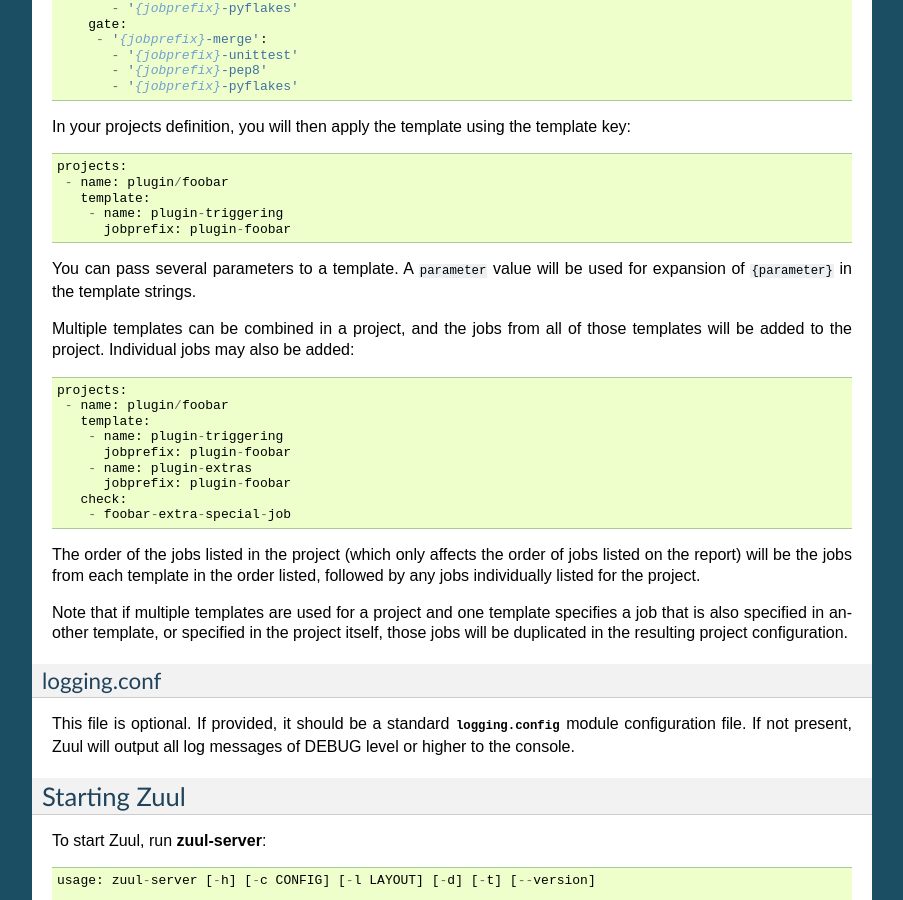
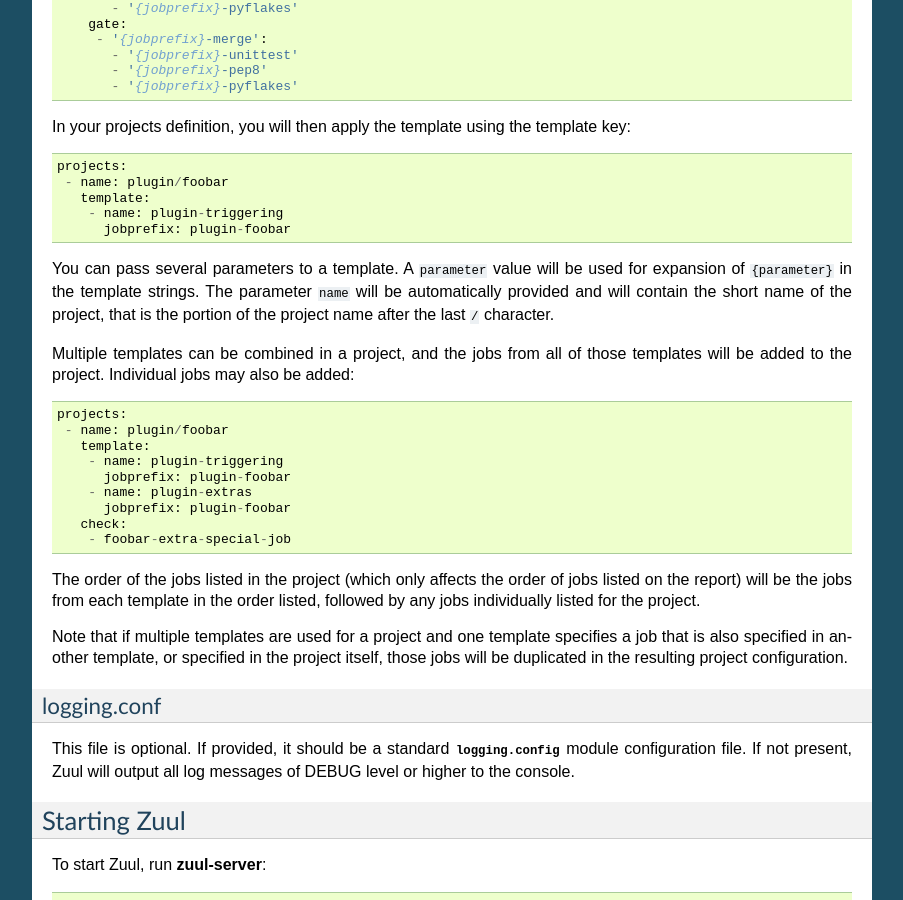
Before and after one commit to openstack-infra/zuul, a Sphinx documentation site: the page built from doc/source/zuul.rst, in a window 1280 px wide and 900 px high, scrolled down 9388 px. Shown: the whole window, without its empty margins (198-1101 px from the left). Built offline with Sphinx 7.4.7, drawn with Linux system fonts in a browser that asks for light colours.

Commit message:
Automatically provide 'name' to project templates
Provide the short name of a project (anything after the last '/') to
project templates as the variable 'name'.  If 'openstack/nova' invoked
a template, the variable 'name' would automatically be set to 'nova'
within the template.

Ideally this means that most template invocations in OpenStack's layout
will not need any variables defined.

Change-Id: I596744917c30c92041b8ea5b1f518d50fb64e59b

```diff
--- a/doc/source/zuul.rst
+++ b/doc/source/zuul.rst
@@ -634,8 +634,11 @@
       - name: plugin-triggering
         jobprefix: plugin-foobar
 
-You can pass several parameters to a template. A ``parameter`` value will be
-used for expansion of ``{parameter}`` in the template strings.
+You can pass several parameters to a template. A ``parameter`` value
+will be used for expansion of ``{parameter}`` in the template
+strings. The parameter ``name`` will be automatically provided and
+will contain the short name of the project, that is the portion of the
+project name after the last ``/`` character.
 
 Multiple templates can be combined in a project, and the jobs from all
 of those templates will be added to the project.  Individual jobs may
```
Also changed, not shown: 4 other files.
